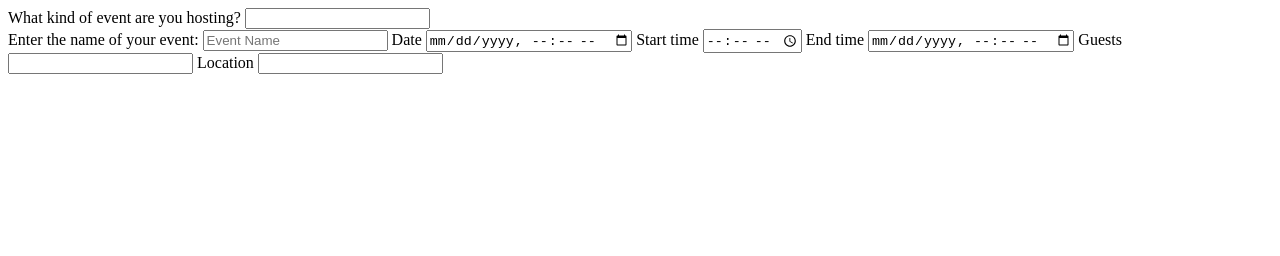
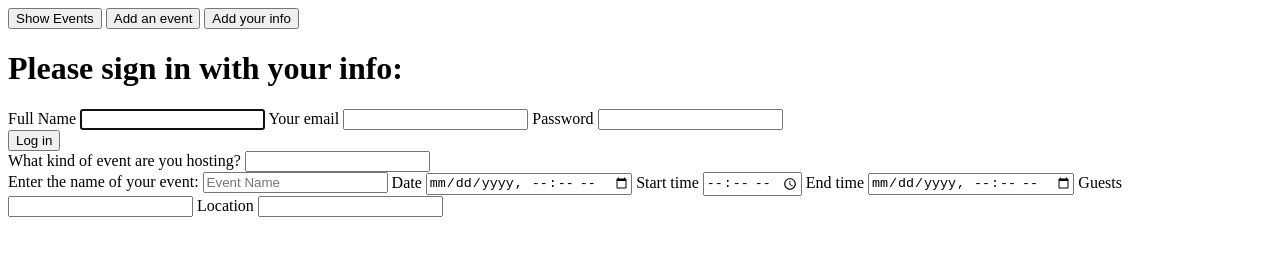
Before and after one commit to rachelgura/senior-dev-projects, a plain HTML site: page meetup-event-planner-project/index.html in a window 1280 px wide. Drawn offline with Linux system fonts and the light colour scheme.

Commit message:
added login field

```diff
--- a/meetup-event-planner-project/index.html
+++ b/meetup-event-planner-project/index.html
@@ -7,6 +7,36 @@
     <title>Event Planner</title>
 </head>
 <body>
+  <div class="navbar navbar-default">
+  <div class="text-center">
+    </span>
+      <button class="showEvents btn-lg navbar-btn">Show Events <span class="glyphicon glyphicon-th"></span></button>
+      <button class="forward btn-lg navbar-btn">Add an event <span class="glyphicon glyphicon-plus"></span></button>
+      <button class="start btn-lg navbar-btn">Add your info <span class="glyphicon glyphicon-user"></span></button>
+    </span>
+  </div>
+</div>
+<div class="row">
+  </form>
+  </div>
+  <div class="col-md-6 col-md-offset-3 firstForm input-group-lg">
+    <form autocomplete="on">
+      <div class="panel panel-default">
+        <h1>Please sign in with your info:</h1>
+        <label for="name">Full Name</label>
+        <input type="text" id="name" autocomplete="fname" autofocus></input>
+        <label for="email">Your email</label>
+        <input type="email" id="email" autocomplete="email"></input>
+        <label for="password">Password</label>
+        <input type="password" id="password"></input>
+    </form>
+        <div class="text-center">
+          <span>
+            <button class="forward btn-lg btn-primary">Log in</button>
+          </span>
+        </div>
+      </div>
+  </div>
 
    <lable>What kind of event are you hosting?
        <input list="events">
```
